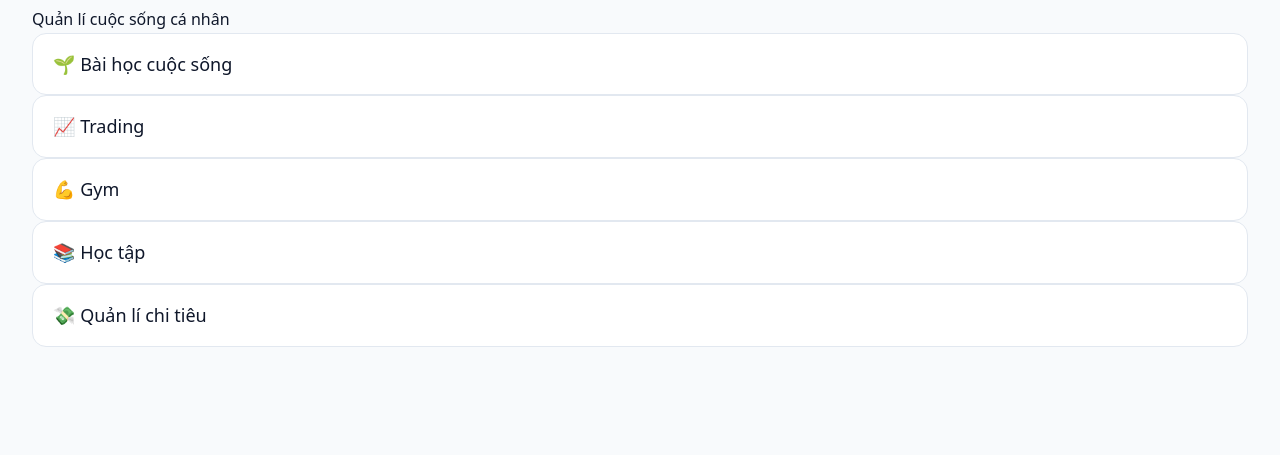
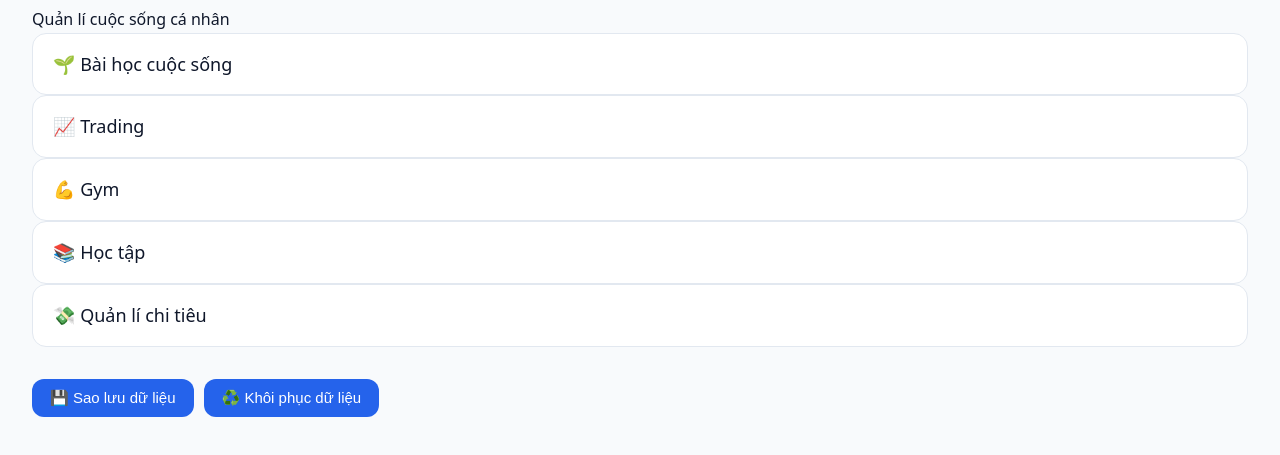
Before and after one commit to S4n-owner/gift, a plain HTML site: page index.html in a window 1280 px wide. Shown: the part 113-568 px from the top of the page. Drawn offline with Linux system fonts and the light colour scheme.

Commit message:
Update index.html

```diff
--- a/index.html
+++ b/index.html
@@ -19,6 +19,40 @@
     <a href="pages/finance.html">💸 Quản lí chi tiêu</a>
   </div>
 </div>
+<div style="margin:20px 0; display:flex; gap:10px; flex-wrap:wrap;">
+  <button onclick="backupLifeOS()">💾 Sao lưu dữ liệu</button>
+  <button onclick="restoreLifeOS()">♻️ Khôi phục dữ liệu</button>
+</div>
+
+<script>
+function backupLifeOS() {
+  const data = JSON.stringify(localStorage, null, 2);
+  const blob = new Blob([data], { type: "application/json" });
+  const a = document.createElement("a");
+  a.href = URL.createObjectURL(blob);
+  a.download = "lifeos_backup.json";
+  a.click();
+}
+
+function restoreLifeOS() {
+  const input = document.createElement("input");
+  input.type = "file";
+  input.accept = ".json";
+  input.onchange = e => {
+    const file = e.target.files[0];
+    const reader = new FileReader();
+    reader.onload = () => {
+      const data = JSON.parse(reader.result);
+      localStorage.clear();
+      for (let key in data) localStorage.setItem(key, data[key]);
+      alert("Khôi phục LifeOS thành công!");
+      location.reload();
+    };
+    reader.readAsText(file);
+  };
+  input.click();
+}
+</script>
 
 </body>
 </html>
```
